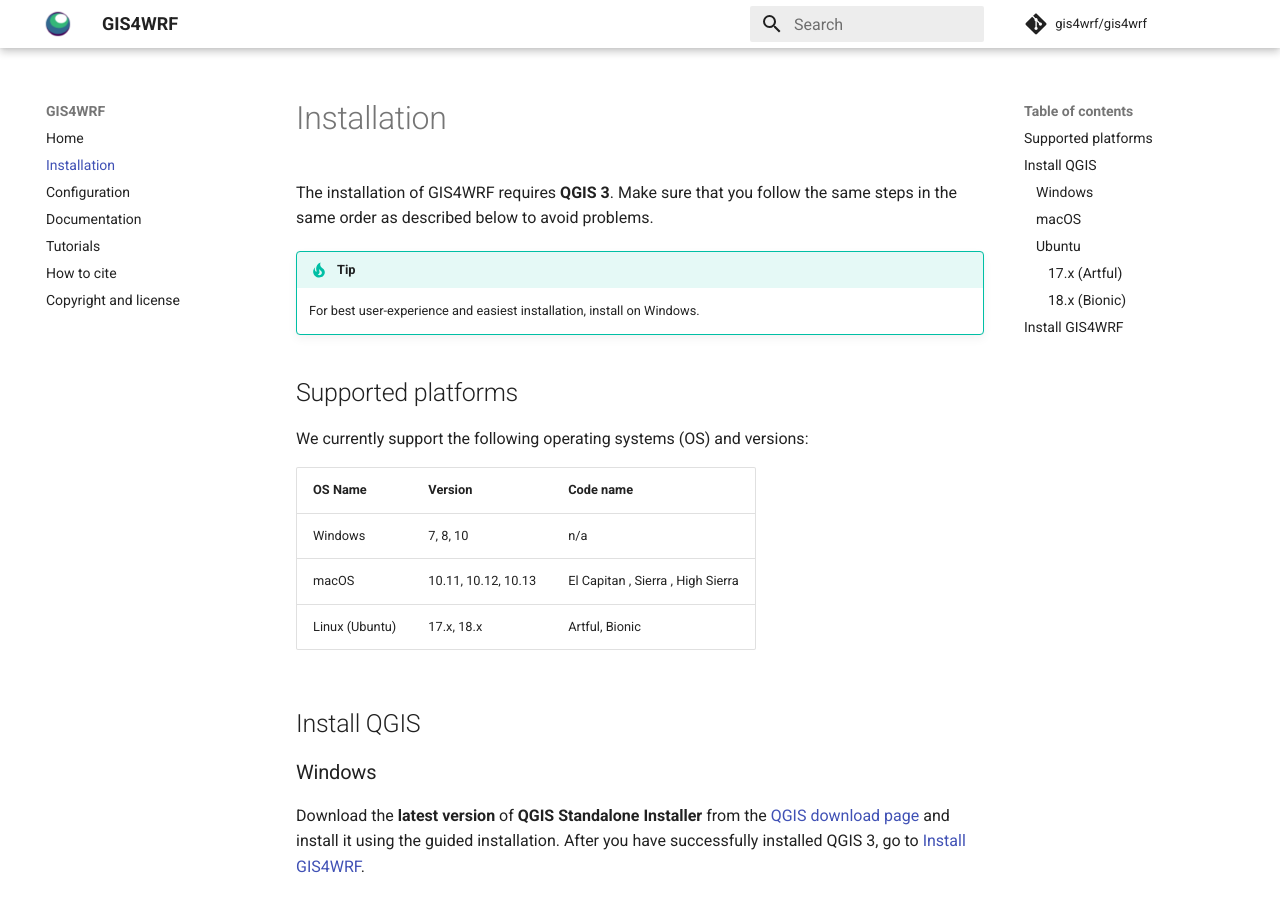
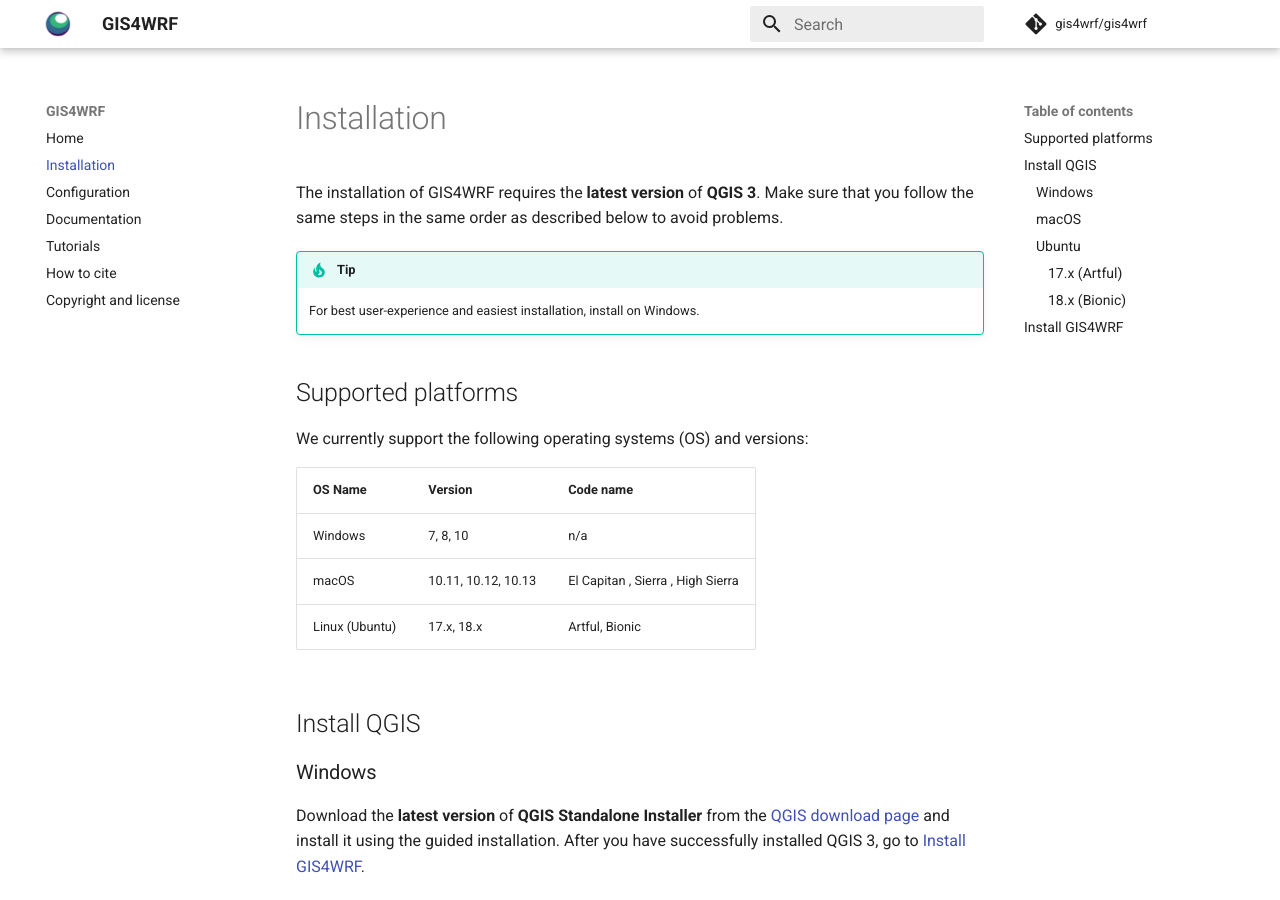
Before and after one commit to GIS4WRF/gis4wrf.github.io, an MkDocs documentation site: the page built from docs/installation/index.md, in a window 1280 px wide and 900 px high. Built offline with MkDocs 1.6.1 and Material for MkDocs 9.7.7, drawn with Linux system fonts in a browser that asks for light colours; comment, search, counter and statistics services are not loaded.

Commit message:
clarify installation section

```diff
--- a/docs/installation/index.md
+++ b/docs/installation/index.md
@@ -1,4 +1,4 @@
-The installation of GIS4WRF requires **QGIS 3**. Make sure that you follow the same steps in the same order as described below to avoid problems.
+The installation of GIS4WRF requires the **latest version** of **QGIS 3**. Make sure that you follow the same steps in the same order as described below to avoid problems.
 
 !!! tip
     For best user-experience and easiest installation, install on Windows.
```
